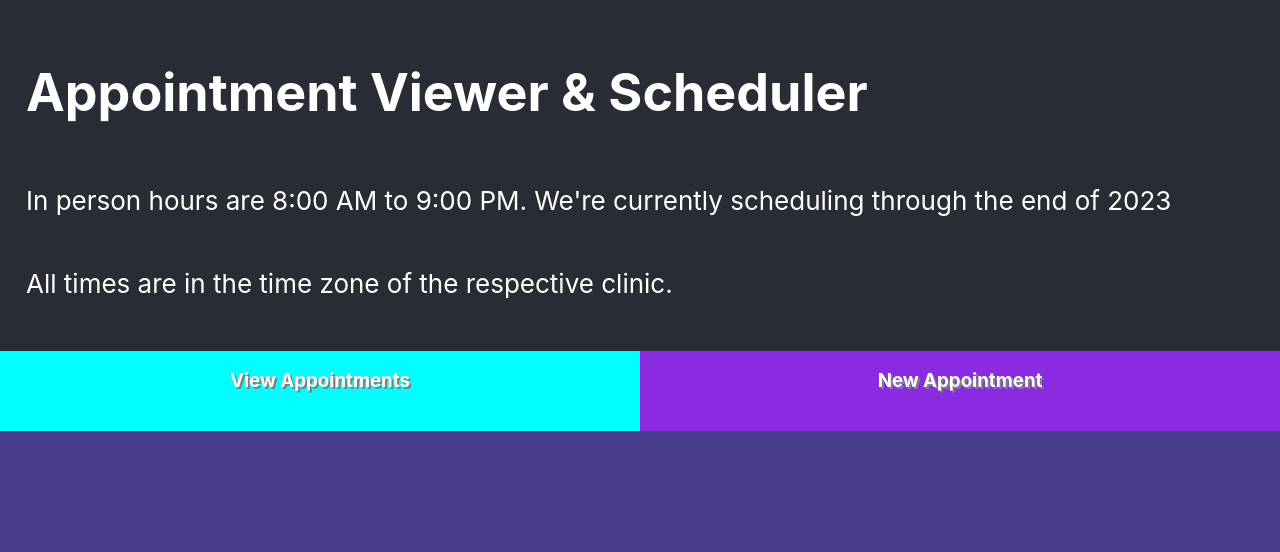
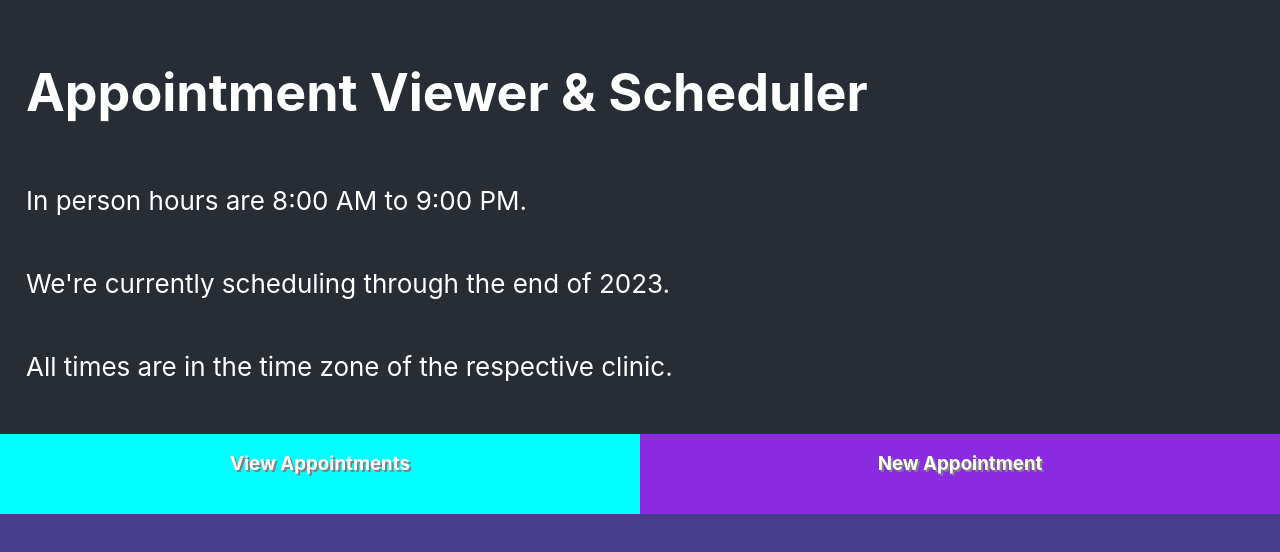
Before and after one commit to clayh89/mmscheduler, a React (Create React App) app: page / in a window 1280 px wide. Shown: the top 552 px of the page. Built offline with nearby package versions, Linux system fonts and the light colour scheme.

Commit message:
tweaking text

```diff
--- a/src/App.js
+++ b/src/App.js
@@ -154,7 +154,8 @@ class App extends React.Component {
       <div className="App">
         <header className="App-header">
           <h1>Appointment Viewer & Scheduler</h1>
-          <p>In person hours are 8:00 AM to 9:00 PM. We're currently scheduling through the end of 2023 </p>
+          <p>In person hours are 8:00 AM to 9:00 PM. </p>
+          <p>We're currently scheduling through the end of 2023. </p>
           <p>All times are in the time zone of the respective clinic. </p>
 
         </header>
```
